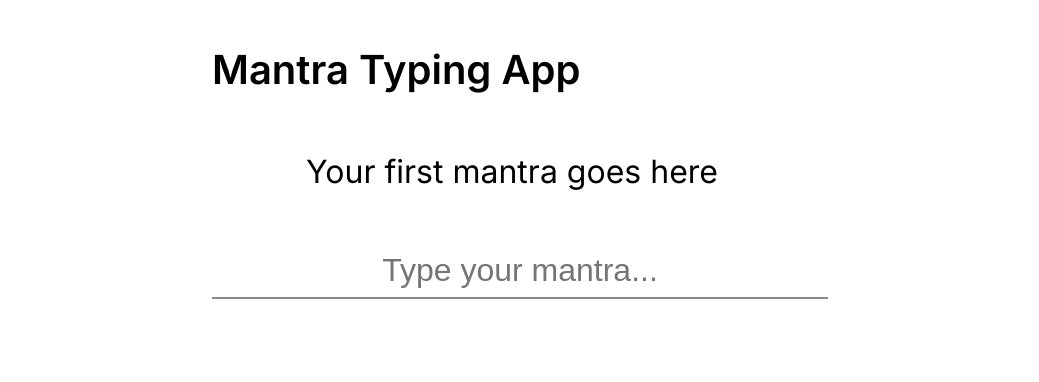
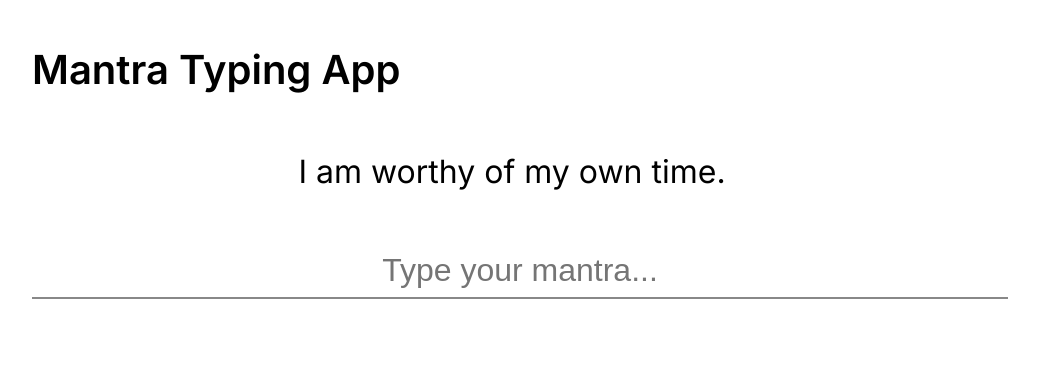
Before and after one commit to zachbornheimer/mantra-typing-app, a plain HTML site: page index.html in a window 1280 px wide. Shown: the whole page, without its empty margins (128-1167 px from the left). Drawn offline with Linux system fonts and the light colour scheme.

Commit message:
Improved and added my own mantra

```diff
--- a/app.js
+++ b/app.js
@@ -6,9 +6,13 @@
 
 // Define the list of mantras
 const mantras = [
-  "Your first mantra goes here",
-  "Your second mantra goes here",
-  "Your third mantra goes here"
+  "I am worthy of my own time.",
+  "Every day and in every way, I'm getting better and better, stronger and stronger, more prosperous, wise, and loving",
+    "I am a success story.",
+  "This day is a glorious day that I will live absolutely fully, radiating positivity, maximizing my productivity, and savoring life's beauty.",
+    "I love myself.",
+  "I am living this blessing of a day with a fully focused mind, a wide-opened heart, and increasingly fit body and noble spirit: making magic, materializing my dreams, and making the world a brighter place",
+    "I am worthy of my own time.",
 ];
 
 
@@ -106,10 +110,6 @@ const handleInput = () => {
           completedMantra.setAttribute('id', `completedMantra${currentMantraIndex}`);
         completedMantra.textContent = mantras[currentMantraIndex];
 
-
-
-
-
         document.getElementById('completed-mantras').appendChild(completedMantra);
         const inputRect = mantraInput.getBoundingClientRect();
         const textRect = mantraText.getBoundingClientRect();
@@ -130,10 +130,13 @@ const handleInput = () => {
                 document.getElementById("mantra-input").value = '';
                   document.getElementById("mantra-input").disabled = true;
               }
-              if (top + speed >= 350 + document.getElementById("mantra-text").offsetTop) {
+              if (top + speed >= display + document.getElementById("mantra-text").offsetTop) {
                   document.getElementById("mantra-input").disabled = false;
+
                   clearInterval(interval);
                   getNextMantra();
+completedMantraDiv.style.fontSize = '5vw';
+completedMantraDiv.style.opacity = '0.08';
               }
           }, speed);
       }
@@ -161,7 +164,7 @@ const handleInput = () => {
     handleInput();
   } else if (typedWord !== "") {
     // Reset the input value to the last valid word
-    mantraInput.value = typedWords.slice(0, currentWordIndex).join(" ");
+    //mantraInput.value = typedWords.slice(0, currentWordIndex).join(" ");
   }
 };
 
--- a/style.css
+++ b/style.css
@@ -50,7 +50,7 @@ h1 {
 }
 
 .container {
-  max-width: 600px;
+  max-width: 75vw;
   margin: 0 auto;
   padding: 2rem;
 }
```
